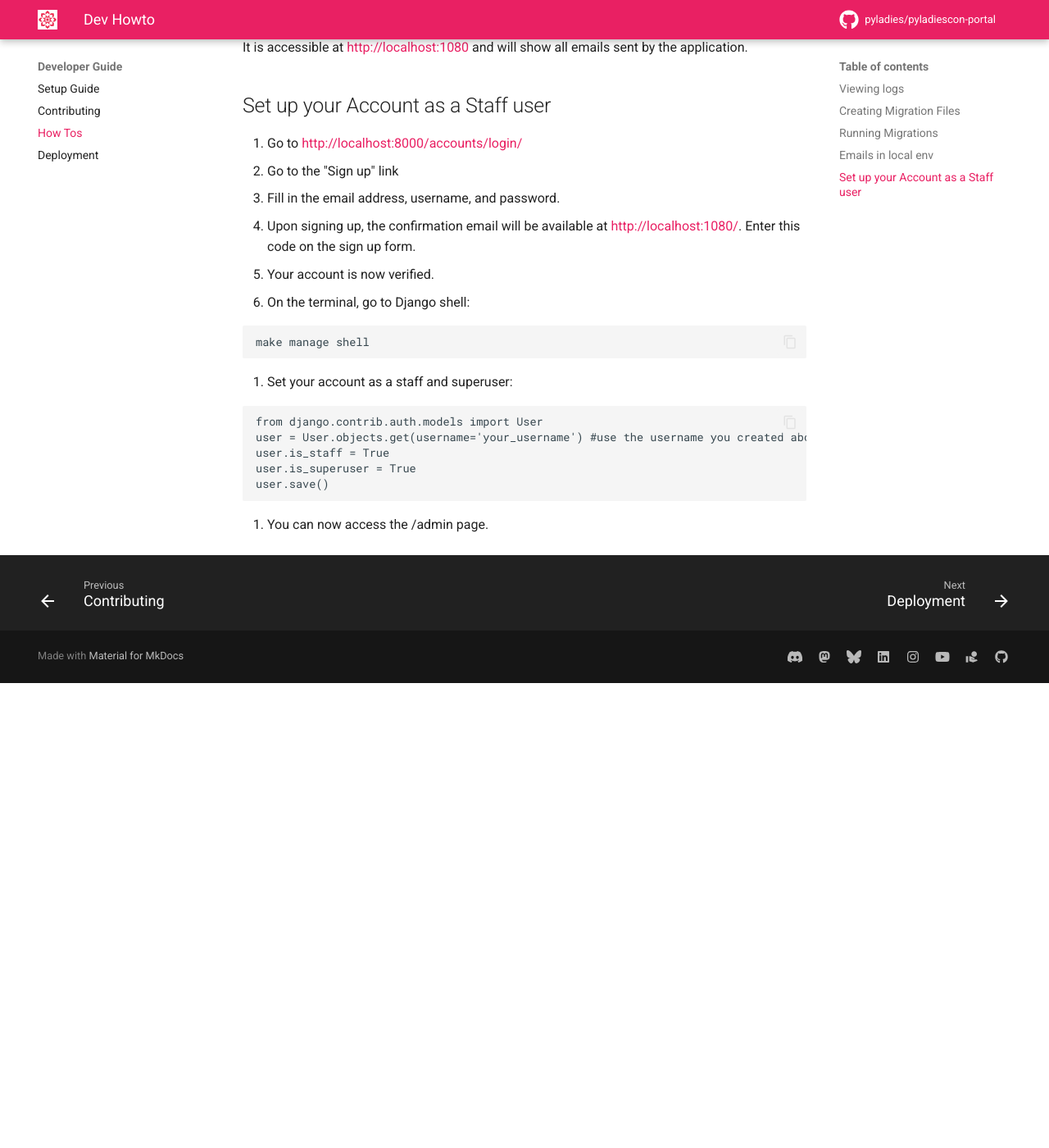
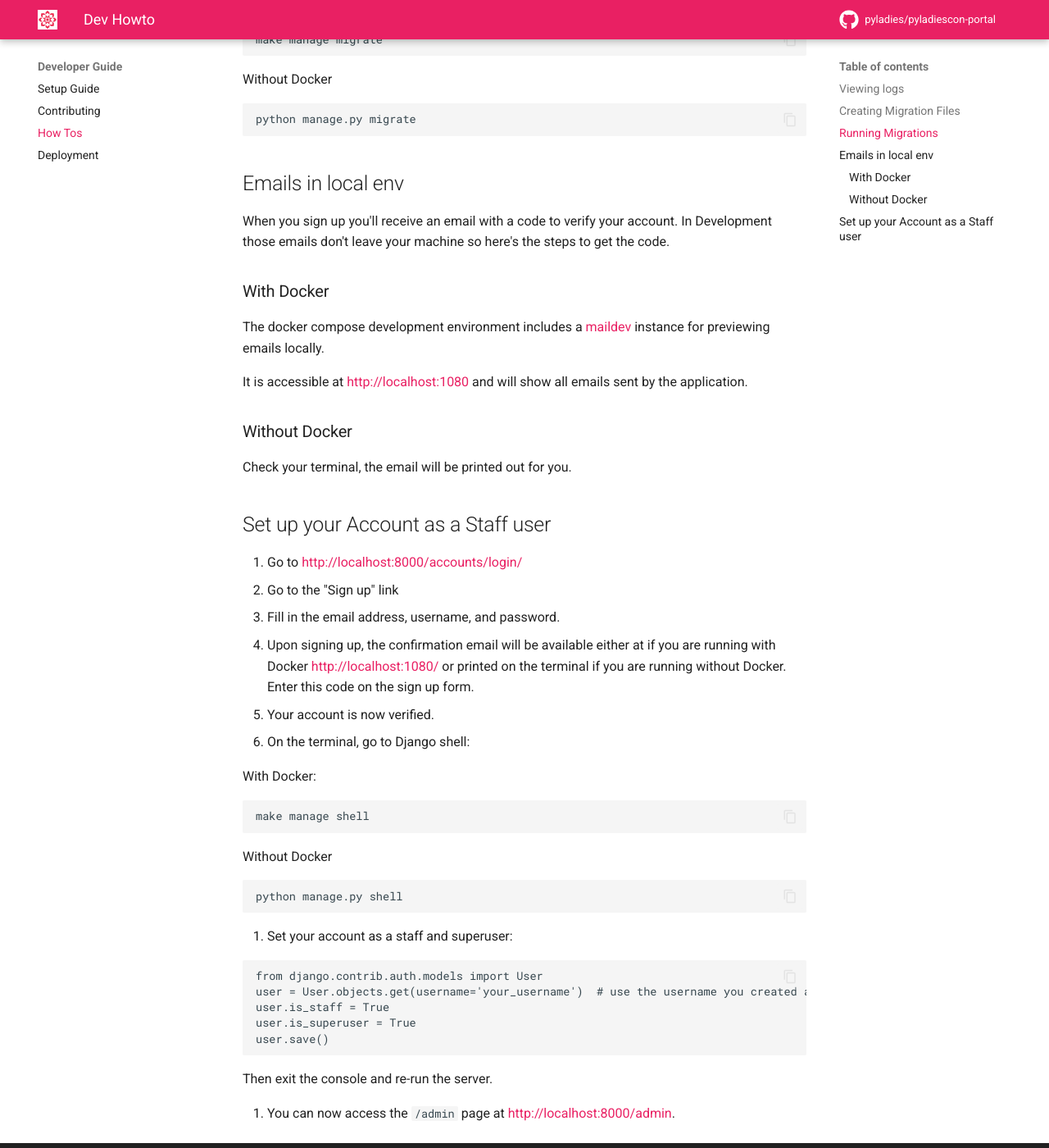
Before and after one commit to pyladies/pyladiescon-portal, an MkDocs documentation site: the page built from docs/developer/howto.md, in a window 1280 px wide and 1400 px high, scrolled down 735 px. Shown: the whole window at 82% size. Built offline with MkDocs 1.6.1 and Material for MkDocs 9.7.7, drawn with Linux system fonts in a browser that asks for light colours; comment, search, counter and statistics services are not loaded; before the commit the page ends 1568 px from its top, so only the background shows below that; some of the changed text lies outside the part shown.

Commit message:
Updates howtos.md to show options for non-docker config

````diff
--- a/docs/developer/howto.md
+++ b/docs/developer/howto.md
@@ -15,18 +15,37 @@ docker-compose logs -f
 
 ## Creating Migration Files
 
+With docker:
+
 ```
 make manage makemigrations
 ```
 
+Without Docker
+
+```
+python manage.py makemigrations
+```
+
 ## Running Migrations
+
+With docker:
 
 ```
 make manage migrate
 ```
 
+Without Docker
+
+```
+python manage.py migrate
+```
 
 ## Emails in local env
+
+When you sign up you'll receive an email with a code to verify your account. In Development those emails don't leave your machine so here's the steps to get the code.
+
+### With Docker
 
 The docker compose development environment includes a
 [maildev](https://maildev.github.io/maildev/)
@@ -34,27 +53,41 @@ instance for previewing emails locally.
 
 It is accessible at <http://localhost:1080> and will show all emails sent by the application.
 
+### Without Docker
+
+Check your terminal, the email will be printed out for you.
 
 ## Set up your Account as a Staff user
 
 1. Go to <http://localhost:8000/accounts/login/>
 2. Go to the "Sign up" link
 3. Fill in the email address, username, and password.
-4. Upon signing up, the confirmation email will be available at <http://localhost:1080/>. Enter this code on the sign up form.
+4. Upon signing up, the confirmation email will be available either at if you are running with Docker <http://localhost:1080/> or printed on the terminal if you are running without Docker. Enter this code on the sign up form.
 5. Your account is now verified.
 6. On the terminal, go to Django shell:
+
+With Docker:
 
 ```
 make manage shell
 ```
+
+Without Docker
+
+```
+python manage.py shell
+```
+
 7. Set your account as a staff and superuser:
 
-```
+```python
 from django.contrib.auth.models import User
-user = User.objects.get(username='your_username') #use the username you created above
+user = User.objects.get(username='your_username')  # use the username you created above
 user.is_staff = True
 user.is_superuser = True
 user.save()
 ```
 
-8. You can now access the /admin page.
+Then exit the console and re-run the server.
+
+8. You can now access the `/admin` page at <http://localhost:8000/admin>.
````
